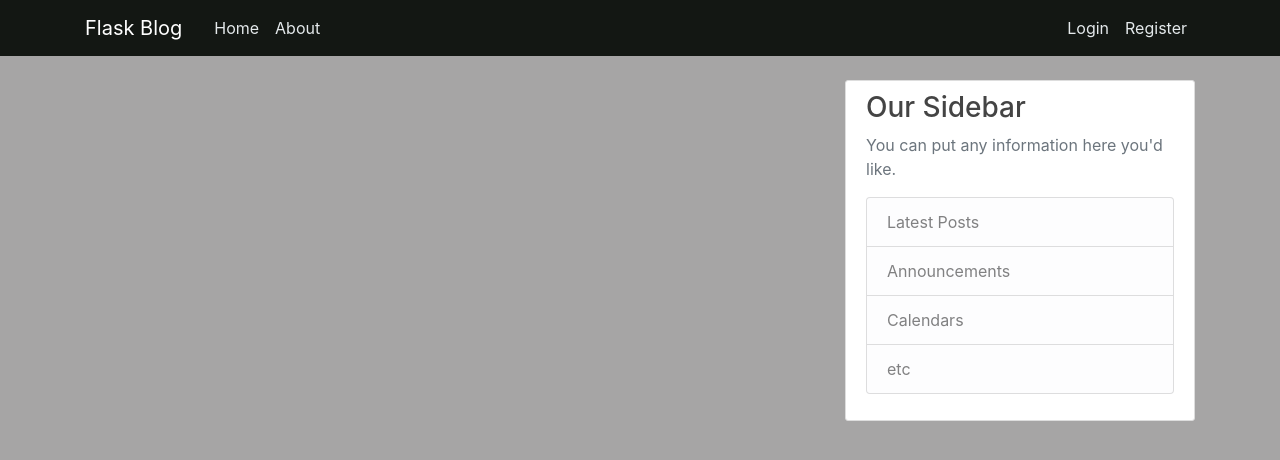
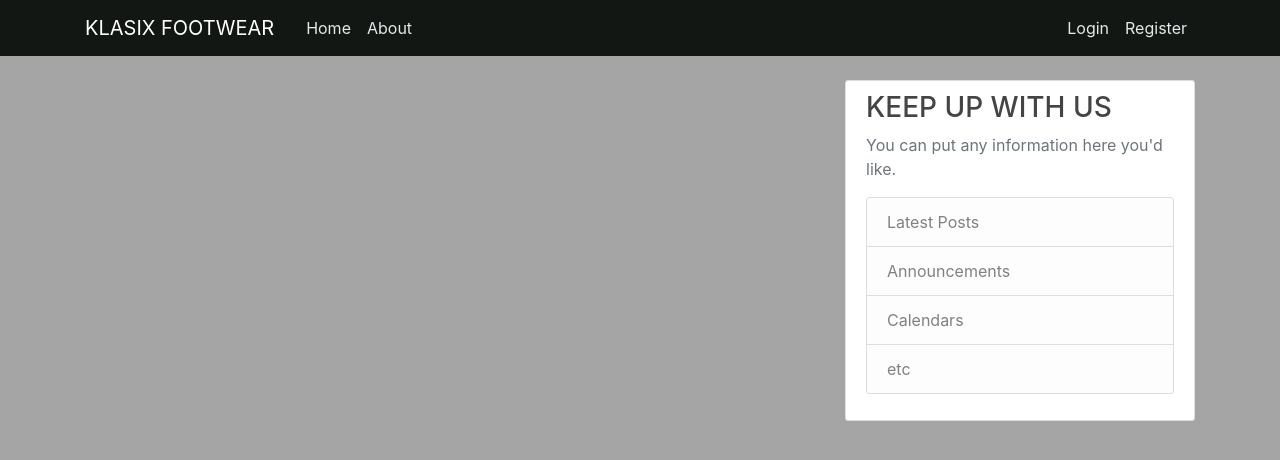
Before and after one commit to joedonny63/aks_app, a Python web app: template app/templates/home.html in a window 1280 px wide. Shown: the top 460 px of the page. Run offline with Jinja, Linux system fonts and the light colour scheme; the template is opened without the code that fills it, so the values that code supplies are empty; some libraries are stand-ins or nearby versions.

Commit message:
Update layout.html

```diff
--- a/app/templates/layout.html
+++ b/app/templates/layout.html
@@ -12,16 +12,16 @@
    <link rel="stylesheet" type="text/css" href="{{ url_for('static', filename='css/main.css') }}">
 
     {% if title %}
-        <title>Jamaals Blog - {{ title }}</title>
+        <title>KLASIX FOOTWEAR - {{ title }}</title>
     {% else %}
-        <title>Jamaals Blog</title>
+        <title>KLASIX FOOTWEAR</title>
     {% endif %}
 </head>
 <body>
     <header class="site-header">
       <nav class="navbar navbar-expand-md navbar-dark bg-steel fixed-top">
         <div class="container">
-          <a class="navbar-brand mr-4" href="/">Flask Blog</a>
+          <a class="navbar-brand mr-4" href="/">KLASIX FOOTWEAR</a>
           <button class="navbar-toggler" type="button" data-toggle="collapse" data-target="#navbarToggle" aria-controls="navbarToggle" aria-expanded="false" aria-label="Toggle navigation">
             <span class="navbar-toggler-icon"></span>
           </button>
@@ -61,7 +61,7 @@
         </div>
         <div class="col-md-4">
           <div class="content-section">
-            <h3>Our Sidebar</h3>
+            <h3>KEEP UP WITH US</h3>
             <p class='text-muted'>You can put any information here you'd like.
               <ul class="list-group">
                 <li class="list-group-item list-group-item-light">Latest Posts</li>
```
